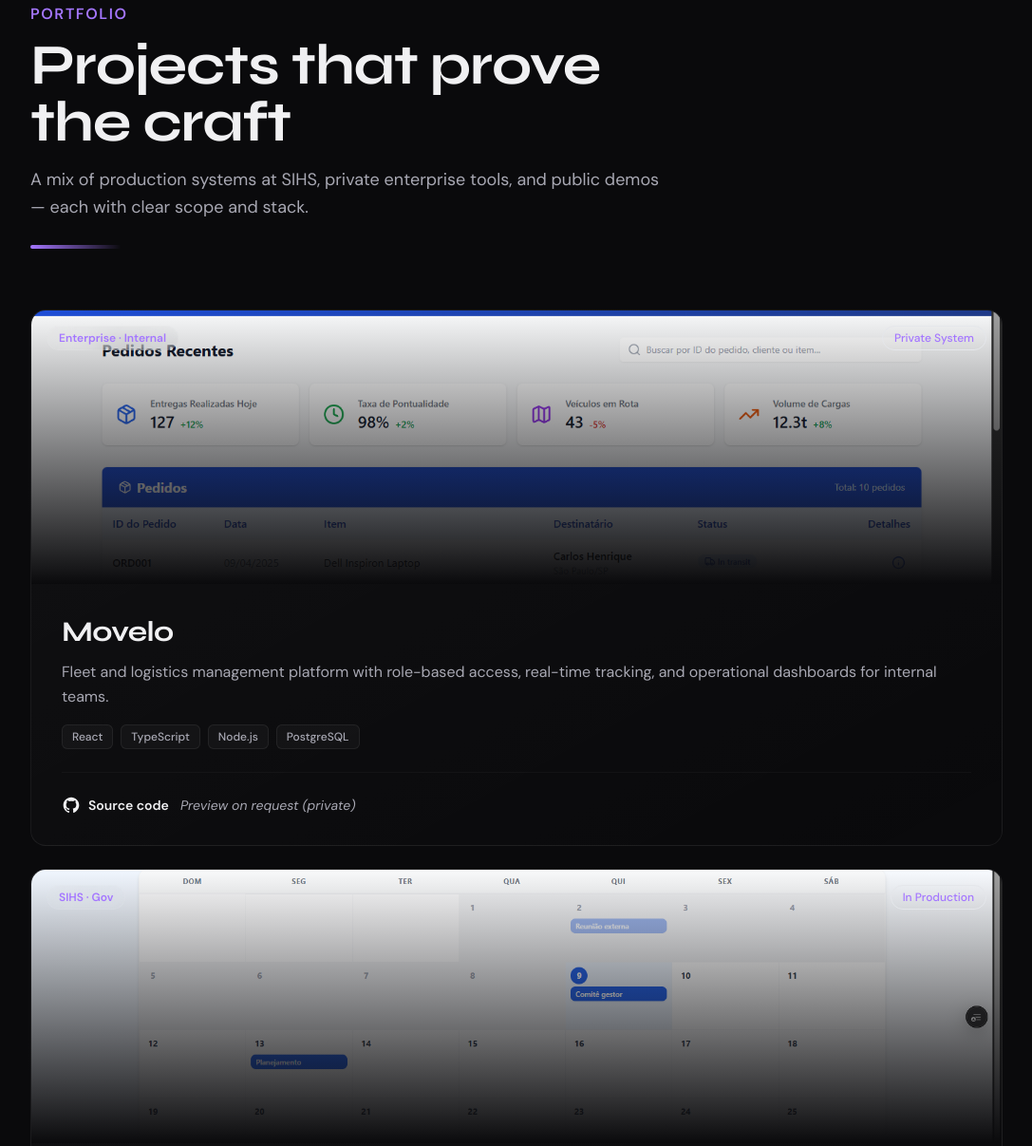
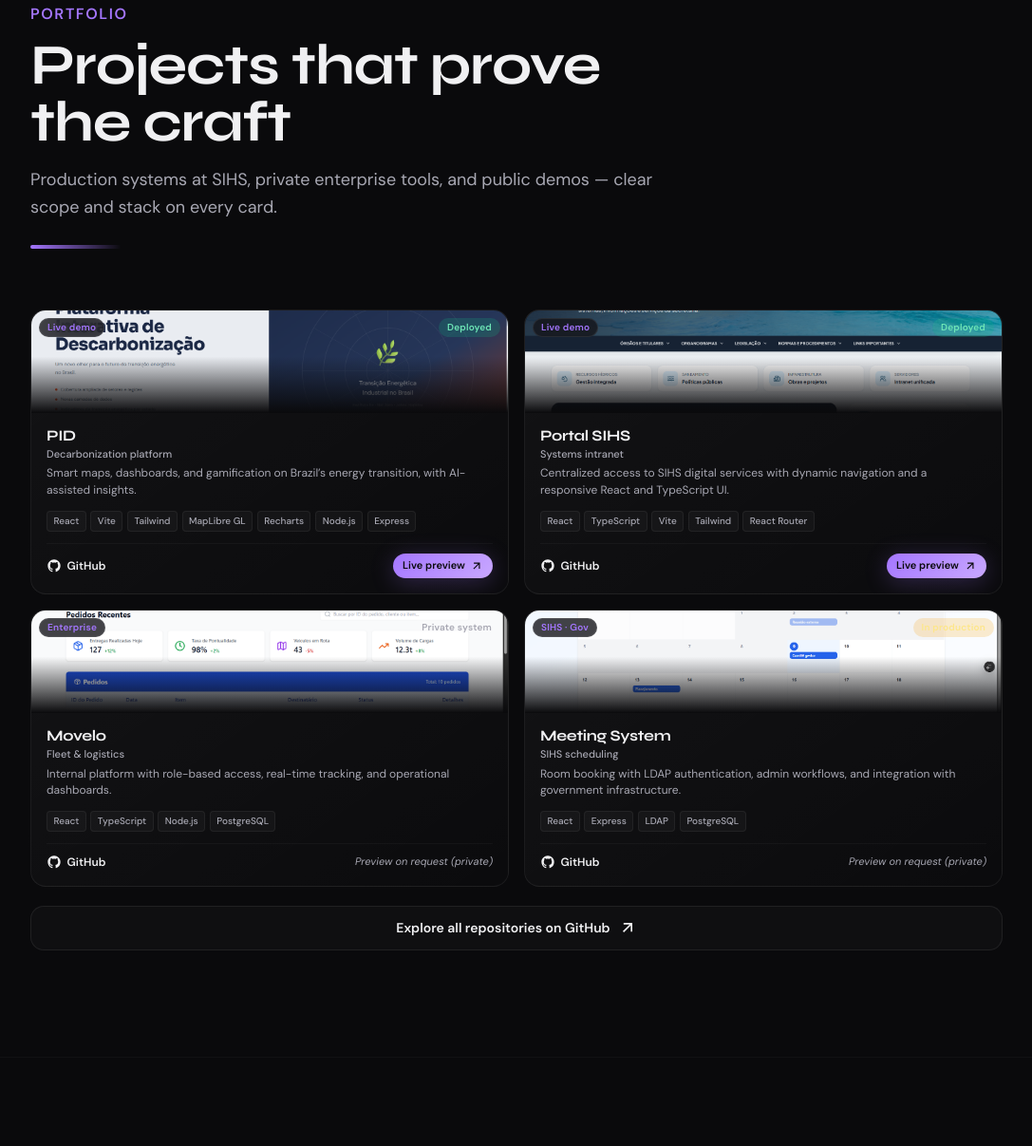
Before and after one commit to JuniorReisx/Portfolio, an Astro site: page / in a window 1280 px wide. Shown: the part 2488-3695 px from the top of the page at 95% size, without its empty margins (96-1183 px from the left). Built offline with nearby package versions, Linux system fonts and the light colour scheme; Astro itself is replaced by a stand-in of ours; animation ran at ten frames a second.

Commit message:
feat: update portfolio

```diff
--- a/src/components/experiences.astro
+++ b/src/components/experiences.astro
@@ -20,17 +20,17 @@
 
 const experiences: Experience[] = [
   {
-    company: "Secretaria de Infraestrutura Hídrica e Saneamento",
-    companyShort: "SIHS · Governo da Bahia",
-    role: "Desenvolvedor Fullstack",
-    period: "2025 — Atual",
-    type: "Tempo integral",
+    company: "Secretariat of Water Infrastructure and Sanitation",
+    companyShort: "SIHS · Government of Bahia",
+    role: "Fullstack Developer",
+    period: "2025 — Present",
+    type: "Full-time",
     description:
-      "Desenvolvimento de sistemas internos que automatizam processos críticos, reduzem trabalho manual e dão visibilidade operacional para equipes de campo e gestão.",
+      "Building internal systems that automate critical processes, reduce manual work, and give field and management teams operational visibility.",
     highlights: [
-      "Sistema de reuniões com autenticação LDAP e painel administrativo",
-      "APIs REST integradas a PostgreSQL e fluxos de aprovação",
-      "Interfaces React com foco em usabilidade para usuários não técnicos",
+      "Meeting system with LDAP authentication and admin panel",
+      "REST APIs integrated with PostgreSQL and approval workflows",
+      "React interfaces focused on usability for non-technical users",
     ],
     technologies: [
       "TypeScript",
@@ -49,39 +49,39 @@
   {
     company: "Paraguaçu Engenharia",
     companyShort: "Paraguaçu Engenharia",
-    role: "Analista de Suporte Técnico",
+    role: "Technical Support Analyst",
     period: "2024 — 2025",
-    type: "Tempo integral",
+    type: "Full-time",
     description:
-      "Atuação em ambiente corporativo com foco em estabilidade de infraestrutura, resolução de incidentes e suporte a usuários em escala.",
+      "Corporate environment focused on infrastructure stability, incident resolution, and user support at scale.",
     highlights: [
-      "Monitoramento de servidores Windows e redes corporativas",
-      "Gestão de tickets e SLA em ambiente L1/L2",
-      "Manutenção de Active Directory, hardware e estações de trabalho",
+      "Monitoring of Windows servers and corporate networks",
+      "Ticket and SLA management in L1/L2 support",
+      "Active Directory, hardware, and workstation maintenance",
     ],
     technologies: [
       "Windows Server",
       "Active Directory",
-      "Redes",
+      "Networking",
       "Helpdesk",
-      "Monitoramento",
+      "Monitoring",
       "Troubleshooting",
     ],
     logo: paraguacu as ImageMetadata,
     isImage: true,
   },
   {
-    company: "Projetos independentes",
+    company: "Independent projects",
     companyShort: "Freelancer",
-    role: "Desenvolvedor Fullstack",
-    period: "2022 — Atual",
-    type: "Projetos sob demanda",
+    role: "Fullstack Developer",
+    period: "2022 — Present",
+    type: "Project-based",
     description:
-      "Entrega ponta a ponta de sites e aplicações web para clientes — do protótipo ao deploy, com performance, SEO e código maintível.",
+      "End-to-end delivery of websites and web apps for clients — from prototype to deploy, with performance, SEO, and maintainable code.",
     highlights: [
-      "Landing pages e dashboards com React e Tailwind",
-      "Integração de pagamentos, APIs e bancos relacionais",
-      "Deploy contínuo na Vercel com pipelines enxutos",
+      "Landing pages and dashboards with React and Tailwind",
+      "Payment, API, and relational database integrations",
+      "Continuous deployment on Vercel with lean pipelines",
     ],
     technologies: [
       "React",
@@ -102,9 +102,9 @@
 <section id="experience" class="w-full py-20 md:py-28 relative overflow-hidden border-t border-[#ffffff08]">
   <div class="max-w-5xl mx-auto">
     <SectionHeader
-      eyebrow="Carreira"
-      title="Experiências que constroem o meu stack"
-      description="Do setor público ao freelance — sempre com entrega real, código em produção e impacto mensurável."
+      eyebrow="Career"
+      title="Experience that shapes my stack"
+      description="From public sector to freelance — always shipping real work, production code, and measurable impact."
       align="center"
     />
 
--- a/src/components/footer.astro
+++ b/src/components/footer.astro
@@ -166,7 +166,7 @@
       }
     }, 2000);
 
-    // Posição inicial
+    // Initial position
     moveBug();
   }
 </script>
--- a/src/components/projects.astro
+++ b/src/components/projects.astro
@@ -2,178 +2,456 @@
 import { Image } from "astro:assets";
 import SectionHeader from "./SectionHeader.astro";
 import movelo from "../../public/movelo.png";
-import rickandmorty from "../../public/rickandmorty.png";
-import spongegame from "../../public/spongegame.png";
+import PID from "../../public/PID.png";
+import portal from "../../public/portal.png";
 import meeting from "../../public/meeting.png";
 import type { ImageMetadata } from "astro";
 
+type ProjectStatus = "deployed" | "production" | "private";
+
 interface Project {
   title: string;
+  subtitle?: string;
   image: ImageMetadata;
+  imageAlt: string;
   link: string;
-  preview: string;
-  status: "Deployed" | "Private System" | "In Production";
+  preview?: string;
+  status: ProjectStatus;
   description: string;
   tags: string[];
-  featured?: boolean;
   metrics?: string;
 }
 
+const statusStyles: Record<
+  ProjectStatus,
+  { label: string; class: string }
+> = {
+  deployed: {
+    label: "Deployed",
+    class: "bg-emerald-500/20 text-emerald-300 border-emerald-500/30",
+  },
+  production: {
+    label: "In production",
+    class: "bg-amber-500/20 text-amber-200 border-amber-500/30",
+  },
+  private: {
+    label: "Private system",
+    class: "bg-[#ffffff10] text-[var(--white-icon)] border-[#ffffff18]",
+  },
+};
+
 const projects: Project[] = [
   {
+    title: "PID",
+    subtitle: "Decarbonization platform",
+    image: PID as ImageMetadata,
+    imageAlt: "PID decarbonization platform dashboard with maps and charts",
+    link: "https://github.com/JuniorReisx/PID---Frontend",
+    preview: "https://hackathon-bice-six-49.vercel.app/",
+    status: "deployed",
+    description:
+      "Smart maps, dashboards, and gamification on Brazil’s energy transition, with AI-assisted insights.",
+    tags: [
+      "React",
+      "Vite",
+      "Tailwind",
+      "MapLibre GL",
+      "Recharts",
+      "Node.js",
+      "Express",
+    ],
+    metrics: "Live demo",
+  },
+  {
+    title: "Portal SIHS",
+    subtitle: "Systems intranet",
+    image: portal as ImageMetadata,
+    imageAlt: "SIHS unified systems portal home screen",
+    link: "https://github.com/JuniorReisx/Portal---Intranet",
+    preview: "https://sihs-intranet.vercel.app/",
+    status: "deployed",
+    description:
+      "Centralized access to SIHS digital services with dynamic navigation and a responsive React and TypeScript UI.",
+    tags: ["React", "TypeScript", "Vite", "Tailwind", "React Router"],
+    metrics: "Live demo",
+  },
+  {
     title: "Movelo",
+    subtitle: "Fleet & logistics",
     image: movelo as ImageMetadata,
+    imageAlt: "Movelo fleet and logistics management dashboard",
     link: "https://github.com/JuniorReisx/Movelo",
-    preview: "",
-    status: "Private System",
+    status: "private",
     description:
-      "Fleet and logistics management platform with role-based access, real-time tracking, and operational dashboards for internal teams.",
+      "Internal platform with role-based access, real-time tracking, and operational dashboards.",
     tags: ["React", "TypeScript", "Node.js", "PostgreSQL"],
-    featured: true,
-    metrics: "Enterprise · Internal",
+    metrics: "Enterprise",
   },
   {
     title: "Meeting System",
+    subtitle: "SIHS scheduling",
     image: meeting as ImageMetadata,
+    imageAlt: "SIHS meeting room booking system interface",
     link: "https://github.com/JuniorReisx/SIHS-meeting",
-    preview: "",
-    status: "In Production",
+    status: "production",
     description:
-      "Full-stack meeting scheduler built for SIHS — room booking, LDAP auth, and admin workflows integrated with government infrastructure.",
+      "Room booking with LDAP authentication, admin workflows, and integration with government infrastructure.",
     tags: ["React", "Express", "LDAP", "PostgreSQL"],
-    featured: true,
     metrics: "SIHS · Gov",
-  },
-  {
-    title: "Rick and Morty Explorer",
-    image: rickandmorty as ImageMetadata,
-    link: "https://github.com/JuniorReisx/Rick-and-Morty-Front-End",
-    preview: "https://rickandmorty-eosin-five.vercel.app/",
-    status: "Deployed",
-    description:
-      "Character explorer consuming the public API — filters, pagination, and responsive UI deployed on Vercel.",
-    tags: ["React", "REST API", "Vercel"],
-    metrics: "Live demo",
-  },
-  {
-    title: "Sponge Game",
-    image: spongegame as ImageMetadata,
-    link: "https://github.com/JuniorReisx/Sponge-Game",
-    preview: "https://bob-esponja-rl.vercel.app/",
-    status: "Deployed",
-    description:
-      "Interactive browser game with animations and score mechanics — showcases creative front-end and game-loop logic.",
-    tags: ["JavaScript", "Canvas", "Vercel"],
-    metrics: "Live demo",
   },
 ];
 ---
 
-<section id="projects" class="py-20 md:py-28 border-t border-[#ffffff08] text-[var(--white)]">
-  <div class="max-w-5xl mx-auto">
+<section
+  id="projects"
+  class="py-20 md:py-28 border-t border-[#ffffff08] text-[var(--white)]"
+  aria-label="Featured projects"
+>
+  <div class="max-w-5xl mx-auto px-4 sm:px-0">
     <SectionHeader
       eyebrow="Portfolio"
       title="Projects that prove the craft"
-      description="A mix of production systems at SIHS, private enterprise tools, and public demos — each with clear scope and stack."
+      description="Production systems at SIHS, private enterprise tools, and public demos — clear scope and stack on every card."
     />
 
-    <div class="grid grid-cols-1 md:grid-cols-2 gap-6">
+    <ul class="projects-grid" role="list">
       {
-        projects.map((project, i) => (
+        projects.map((project, i) => {
+          const status = statusStyles[project.status];
+          return (
+            <li>
               <article
-            class={`reveal-on-scroll project-card group relative overflow-hidden rounded-2xl border border-[#ffffff10] bg-gradient-to-br from-[#ffffff08] to-transparent ${
-              project.featured ? "md:col-span-2" : ""
-            }`}
-            style={`transition-delay: ${i * 0.06}s`}
+                class="reveal-on-scroll project-card group"
+                style={`transition-delay: ${i * 0.05}s`}
               >
-            <div class={`relative overflow-hidden ${project.featured ? "h-56 md:h-72" : "h-48"}`}>
+                <div class="project-thumb">
                   <Image
                     src={project.image}
-                alt={project.title}
-                class="w-full h-full object-cover transition-transform duration-700 group-hover:scale-105"
+                    alt={project.imageAlt}
+                    width={320}
+                    height={180}
+                    loading="lazy"
+                    class="project-thumb-img"
                   />
-              <div class="absolute inset-0 bg-gradient-to-t from-[var(--background)] via-[var(--background)]/40 to-transparent"></div>
+                  <div class="project-thumb-overlay" aria-hidden="true" />
                   {project.metrics && (
-                <span class="absolute top-4 left-4 px-3 py-1 text-xs font-semibold rounded-full glass-card text-[var(--sec)]">
-                  {project.metrics}
-                </span>
+                    <span class="project-metric">{project.metrics}</span>
                   )}
-              <span
-                class={`absolute top-4 right-4 px-3 py-1 text-xs font-medium rounded-full ${
-                  project.status === "Deployed"
-                    ? "bg-emerald-500/20 text-emerald-300 border border-emerald-500/30"
-                    : "bg-[var(--sec)]/15 text-[var(--sec)] border border-[var(--sec)]/25"
-                }`}
-              >
-                {project.status}
+                  <span class={`project-status ${status.class}`}>
+                    {status.label}
                   </span>
                 </div>
 
-            <div class="p-6 md:p-8">
-              <h3 class="text-2xl md:text-3xl font-bold text-[var(--white)] group-hover:text-[var(--sec)] transition-colors">
-                {project.title}
-              </h3>
-              <p class="mt-3 text-[var(--white-icon)] leading-relaxed">{project.description}</p>
+                <div class="project-body">
+                  <header class="project-header">
+                    <h3 class="project-title">{project.title}</h3>
+                    {project.subtitle && (
+                      <p class="project-subtitle">{project.subtitle}</p>
+                    )}
+                  </header>
 
-              <div class="flex flex-wrap gap-2 mt-4">
+                  <p class="project-desc">{project.description}</p>
+
+                  <ul class="project-tags" role="list">
                     {project.tags.map((tag) => (
-                  <span class="px-2.5 py-1 text-xs font-medium rounded-md bg-[#ffffff08] text-[var(--white-icon)] border border-[#ffffff10]">
-                    {tag}
-                  </span>
+                      <li>
+                        <span class="project-tag">{tag}</span>
+                      </li>
                     ))}
-              </div>
+                  </ul>
 
-              <div class="flex flex-wrap gap-3 mt-6 pt-6 border-t border-[#ffffff08]">
+                  <div class="project-actions">
                     <a
                       href={project.link}
                       target="_blank"
                       rel="noopener noreferrer"
-                  class="inline-flex items-center gap-2 text-sm font-semibold text-[var(--white)] hover:text-[var(--sec)] transition-colors"
+                      class="project-link"
+                      aria-label={`${project.title} source code on GitHub`}
                     >
-                  <svg xmlns="http://www.w3.org/2000/svg" viewBox="0 0 24 24" fill="currentColor" class="size-5">
-                    <path d="M12.001 2C6.47598 2 2.00098 6.475 2.00098 12C2.00098 16.425 4.86348 20.1625 8.83848 21.4875C9.33848 21.575 9.52598 21.275 9.52598 21.0125C9.52598 20.775 9.51348 19.9875 9.51348 19.15C7.00098 19.6125 6.35098 18.5375 6.15098 17.975C6.03848 17.6875 5.55098 16.8 5.12598 16.5625C4.77598 16.375 4.27598 15.9125 5.11348 15.9C5.90098 15.8875 6.46348 16.625 6.65098 16.925C7.55098 18.4375 8.98848 18.0125 9.56348 17.75C9.65098 17.1 9.91348 16.6625 10.201 16.4125C7.97598 16.1625 5.65098 15.3 5.65098 11.475C5.65098 10.3875 6.03848 9.4875 6.67598 8.7875C6.57598 8.5375 6.22598 7.5125 6.77598 6.1375C6.77598 6.1375 7.61348 5.875 9.52598 7.1625C10.326 6.9375 11.176 6.825 12.026 6.825C12.876 6.825 13.726 6.9375 14.526 7.1625C16.4385 5.8625 17.276 6.1375 17.276 6.1375C17.826 7.5125 17.476 8.5375 17.376 8.7875C18.0135 9.4875 18.401 10.375 18.401 11.475C18.401 15.3125 16.0635 16.1625 13.8385 16.4125C14.201 16.725 14.5135 17.325 14.5135 18.2625C14.5135 19.6 14.501 20.675 14.501 21.0125C14.501 21.275 14.6885 21.5875 15.1885 21.4875C19.259 20.1133 21.9999 16.2963 22.001 12C22.001 6.475 17.526 2 12.001 2Z"/>
+                      <svg
+                        xmlns="http://www.w3.org/2000/svg"
+                        viewBox="0 0 24 24"
+                        fill="currentColor"
+                        class="size-4 shrink-0"
+                        aria-hidden="true"
+                      >
+                        <path d="M12.001 2C6.47598 2 2.00098 6.475 2.00098 12C2.00098 16.425 4.86348 20.1625 8.83848 21.4875C9.33848 21.575 9.52598 21.275 9.52598 21.0125C9.52598 20.775 9.51348 19.9875 9.51348 19.15C7.00098 19.6125 6.35098 18.5375 6.15098 17.975C6.03848 17.6875 5.55098 16.8 5.12598 16.5625C4.77598 16.375 4.27598 15.9125 5.11348 15.9C5.90098 15.8875 6.46348 16.625 6.65098 16.925C7.55098 18.4375 8.98848 18.0125 9.56348 17.75C9.65098 17.1 9.91348 16.6625 10.201 16.4125C7.97598 16.1625 5.65098 15.3 5.65098 11.475C5.65098 10.3875 6.03848 9.4875 6.67598 8.7875C6.57598 8.5375 6.22598 7.5125 6.77598 6.1375C6.77598 6.1375 7.61348 5.875 9.52598 7.1625C10.326 6.9375 11.176 6.825 12.026 6.825C12.876 6.825 13.726 6.9375 14.526 7.1625C16.4385 5.8625 17.276 6.1375 17.276 6.1375C17.826 7.5125 17.476 8.5375 17.376 8.7875C18.0135 9.4875 18.401 10.375 18.401 11.475C18.401 15.3125 16.0635 16.1625 13.8385 16.4125C14.201 16.725 14.5135 17.325 14.5135 18.2625C14.5135 19.6 14.501 20.675 14.501 21.0125C14.501 21.275 14.6885 21.5875 15.1885 21.4875C19.259 20.1133 21.9999 16.2963 22.001 12C22.001 6.475 17.526 2 12.001 2Z" />
                       </svg>
-                  Source code
+                      GitHub
                     </a>
                     {project.preview ? (
                       <a
                         href={project.preview}
                         target="_blank"
                         rel="noopener noreferrer"
-                    class="btn-primary !py-2 !px-4 !text-sm"
+                        class="project-preview btn-primary"
+                        aria-label={`Live preview of ${project.title}`}
                       >
                         Live preview
-                    <svg xmlns="http://www.w3.org/2000/svg" viewBox="0 0 24 24" fill="currentColor" class="size-4">
-                      <path d="M16.0037 9.41421L7.39712 18.0208L5.98291 16.6066L14.5895 8H7.00373V6H18.0037V17H16.0037V9.41421Z"/>
+                        <svg
+                          xmlns="http://www.w3.org/2000/svg"
+                          viewBox="0 0 24 24"
+                          fill="currentColor"
+                          class="size-3.5 shrink-0"
+                          aria-hidden="true"
+                        >
+                          <path d="M16.0037 9.41421L7.39712 18.0208L5.98291 16.6066L14.5895 8H7.00373V6H18.0037V17H16.0037V9.41421Z" />
                         </svg>
                       </a>
                     ) : (
-                  <span class="text-sm text-[var(--white-icon)] italic self-center">Preview on request (private)</span>
+                      <span class="project-private-note">
+                        Preview on request (private)
+                      </span>
                     )}
                   </div>
                 </div>
               </article>
-        ))
+            </li>
+          );
+        })
       }
-    </div>
+    </ul>
 
     <a
       href="https://github.com/JuniorReisx?tab=repositories"
       target="_blank"
       rel="noopener noreferrer"
-      class="reveal-on-scroll mt-10 w-full flex items-center justify-center gap-3 py-4 rounded-2xl glass-card hover:border-[var(--sec)]/40 transition-all duration-300 group"
+      class="reveal-on-scroll projects-github-cta group"
+      aria-label="Explore all repositories on GitHub"
     >
-      <span class="text-lg font-semibold group-hover:text-[var(--sec)] transition-colors">Explore all repositories on GitHub</span>
-      <svg xmlns="http://www.w3.org/2000/svg" viewBox="0 0 24 24" fill="currentColor" class="size-6 group-hover:translate-x-1 transition-transform">
-        <path d="M16.0037 9.41421L7.39712 18.0208L5.98291 16.6066L14.5895 8H7.00373V6H18.0037V17H16.0037V9.41421Z"/>
+      <span>Explore all repositories on GitHub</span>
+      <svg
+        xmlns="http://www.w3.org/2000/svg"
+        viewBox="0 0 24 24"
+        fill="currentColor"
+        class="size-5 group-hover:translate-x-0.5 transition-transform"
+        aria-hidden="true"
+      >
+        <path d="M16.0037 9.41421L7.39712 18.0208L5.98291 16.6066L14.5895 8H7.00373V6H18.0037V17H16.0037V9.41421Z" />
       </svg>
     </a>
   </div>
 </section>
 
 <style>
-  .project-card:hover {
-    border-color: rgba(164, 118, 255, 0.25);
-    box-shadow: 0 0 40px rgba(164, 118, 255, 0.08);
+  .projects-grid {
+    list-style: none;
+    display: grid;
+    grid-template-columns: 1fr;
+    gap: 0.875rem;
+  }
+
+  @media (min-width: 640px) {
+    .projects-grid {
+      grid-template-columns: repeat(2, 1fr);
+      gap: 1rem;
+    }
+  }
+
+  .project-card {
+    display: flex;
+    flex-direction: column;
+    height: 100%;
+    overflow: hidden;
+    border-radius: 1rem;
+    border: 1px solid #ffffff10;
+    background: linear-gradient(145deg, #ffffff0a 0%, #ffffff02 100%);
+    transition:
+      border-color 0.3s ease,
+      box-shadow 0.3s ease,
+      transform 0.3s cubic-bezier(0.22, 1, 0.36, 1);
+  }
+
+  .project-card:hover,
+  .project-card:focus-within {
+    border-color: rgba(164, 118, 255, 0.28);
+    box-shadow: 0 8px 32px rgba(164, 118, 255, 0.07);
+    transform: translateY(-2px);
+  }
+
+  .project-thumb {
+    position: relative;
+    flex-shrink: 0;
+    height: 7.5rem;
+    overflow: hidden;
+  }
+
+  @media (min-width: 640px) {
+    .project-thumb {
+      height: 6.75rem;
+    }
+  }
+
+  .project-thumb-img {
+    width: 100%;
+    height: 100%;
+    object-fit: cover;
+    transition: transform 0.5s ease;
+  }
+
+  .project-card:hover .project-thumb-img {
+    transform: scale(1.04);
+  }
+
+  .project-thumb-overlay {
+    position: absolute;
+    inset: 0;
+    background: linear-gradient(
+      to top,
+      var(--background) 0%,
+      transparent 55%
+    );
+    pointer-events: none;
+  }
+
+  .project-metric,
+  .project-status {
+    position: absolute;
+    top: 0.5rem;
+    z-index: 1;
+    padding: 0.2rem 0.5rem;
+    font-size: 0.625rem;
+    font-weight: 600;
+    letter-spacing: 0.02em;
+    border-radius: 9999px;
+    border: 1px solid transparent;
+    line-height: 1.2;
+  }
+
+  .project-metric {
+    left: 0.5rem;
+    background: #14141acc;
+    backdrop-filter: blur(8px);
+    color: var(--sec);
+    border-color: #ffffff14;
+  }
+
+  .project-status {
+    right: 0.5rem;
+  }
+
+  .project-body {
+    display: flex;
+    flex: 1;
+    flex-direction: column;
+    padding: 0.875rem 1rem 1rem;
+    min-width: 0;
+  }
+
+  .project-header {
+    margin-bottom: 0.35rem;
+  }
+
+  .project-title {
+    font-size: 1rem;
+    font-weight: 700;
+    color: var(--white);
+    line-height: 1.25;
+    transition: color 0.25s ease;
+  }
+
+  .project-card:hover .project-title {
+    color: var(--sec);
+  }
+
+  .project-subtitle {
+    margin-top: 0.125rem;
+    font-size: 0.6875rem;
+    font-weight: 500;
+    color: var(--white-icon);
+    line-height: 1.3;
+  }
+
+  .project-desc {
+    font-size: 0.75rem;
+    line-height: 1.45;
+    color: var(--white-icon);
+    display: -webkit-box;
+    -webkit-line-clamp: 2;
+    -webkit-box-orient: vertical;
+    overflow: hidden;
+    flex: 1;
+  }
+
+  .project-tags {
+    list-style: none;
+    display: flex;
+    flex-wrap: wrap;
+    gap: 0.3rem;
+    margin-top: 0.625rem;
+  }
+
+  .project-tag {
+    display: inline-block;
+    padding: 0.15rem 0.4rem;
+    font-size: 0.625rem;
+    font-weight: 500;
+    color: var(--white-icon);
+    background: #ffffff08;
+    border: 1px solid #ffffff0e;
+    border-radius: 0.25rem;
+  }
+
+  .project-actions {
+    display: flex;
+    flex-wrap: wrap;
+    align-items: center;
+    gap: 0.5rem;
+    margin-top: 0.75rem;
+    padding-top: 0.625rem;
+    border-top: 1px solid #ffffff08;
+  }
+
+  .project-link {
+    display: inline-flex;
+    align-items: center;
+    gap: 0.35rem;
+    font-size: 0.75rem;
+    font-weight: 600;
+    color: var(--white);
+    transition: color 0.2s ease;
+  }
+
+  .project-link:hover {
+    color: var(--sec);
+  }
+
+  .project-preview {
+    display: inline-flex !important;
+    align-items: center;
+    gap: 0.3rem;
+    padding: 0.3rem 0.65rem !important;
+    font-size: 0.6875rem !important;
+    margin-left: auto;
+  }
+
+  .project-private-note {
+    margin-left: auto;
+    font-size: 0.6875rem;
+    font-style: italic;
+    color: var(--white-icon);
+  }
+
+  .projects-github-cta {
+    display: flex;
+    align-items: center;
+    justify-content: center;
+    gap: 0.5rem;
+    margin-top: 1.25rem;
+    padding: 0.75rem 1rem;
+    font-size: 0.875rem;
+    font-weight: 600;
+    border-radius: 0.875rem;
+    border: 1px solid #ffffff12;
+    background: #ffffff06;
+    color: var(--white);
+    transition:
+      border-color 0.3s ease,
+      color 0.3s ease;
+  }
+
+  .projects-github-cta:hover {
+    border-color: color-mix(in srgb, var(--sec) 40%, transparent);
+    color: var(--sec);
   }
 </style>
```
Also changed, not shown: src/React/SkillsList.tsx (+12 -12 lines), public/PID.png (added), public/portal.png (added). Lines whose indentation alone changed are shown as unchanged.
